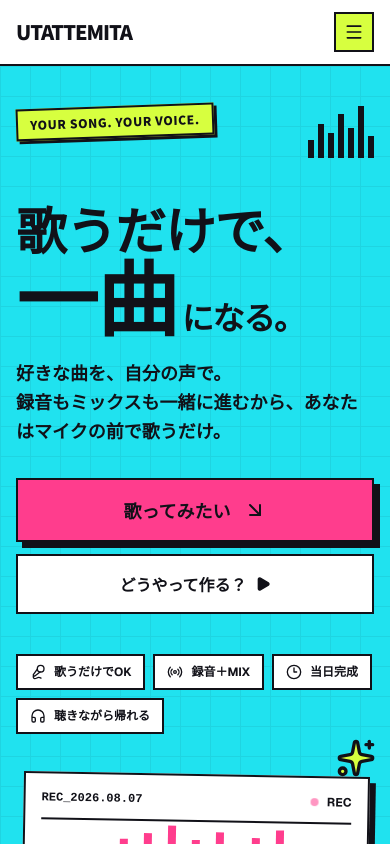
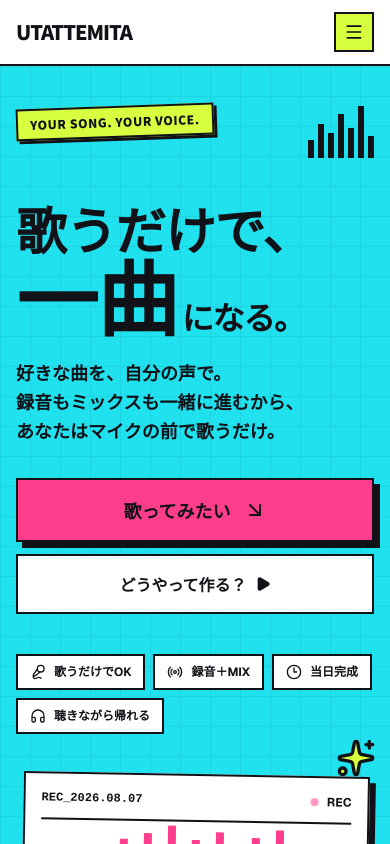
Before and after one commit to tetsufujiki/usi-utattemita, a Next.js app: page / in a window 390 px wide. Shown: the top 844 px of the page. Built offline with nearby package versions, Linux system fonts and the light colour scheme.

Commit message:
feat: refactor hero section text layout and whitespace handling
Co-authored-by: United Studio Inc <289687829+tetsufujiki@users.noreply.github.com>

```diff
--- a/components/sections/hero.tsx
+++ b/components/sections/hero.tsx
@@ -31,8 +31,11 @@ export function Hero() {
             </h1>
 
             <p className="mt-7 max-w-5xl text-lg font-semibold leading-relaxed md:mt-9 md:text-xl lg:mt-10 lg:text-2xl lg:leading-relaxed">
-              <span className="block">好きな曲を、自分の声で。</span>
-              <span className="md:whitespace-nowrap">録音もミックスも一緒に進むから、あなたはマイクの前で<span className="whitespace-nowrap">歌うだけ。</span></span>
+              <span className="block whitespace-nowrap">好きな曲を、自分の声で。</span>
+              <span className="block md:inline md:whitespace-nowrap">
+                <span className="whitespace-nowrap">録音もミックスも一緒に進むから、</span>
+                <span className="whitespace-nowrap">あなたはマイクの前で歌うだけ。</span>
+              </span>
             </p>
 
             <div className="mt-8 flex flex-col gap-3 sm:flex-row md:mt-10 md:gap-4">
```
